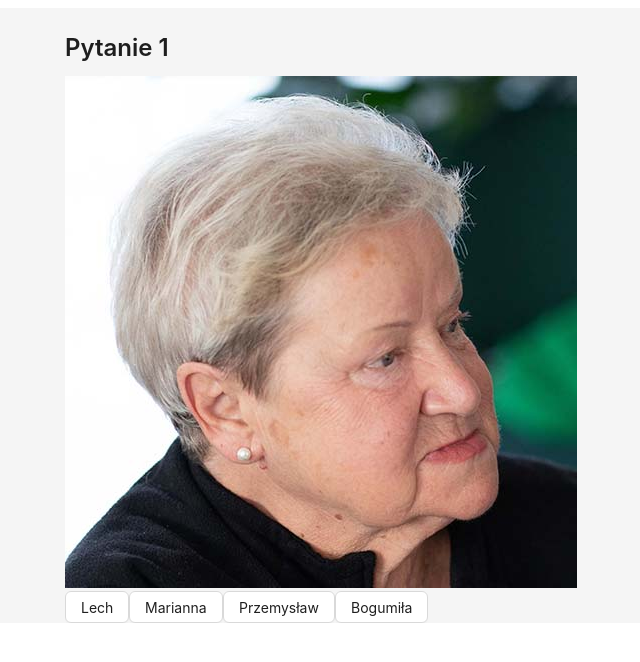
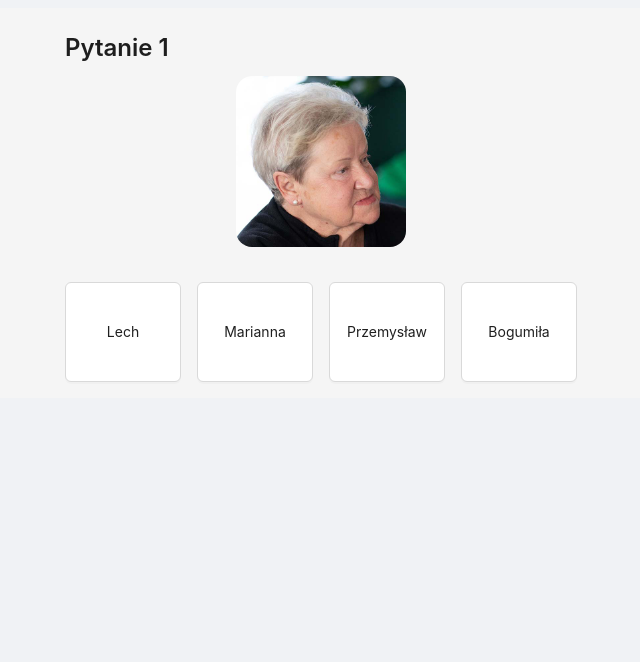
Before and after one commit to JamasterYT/srem-app, a React (Create React App) app: page /#/play-game in a window 1280 px wide. Shown: the top 662 px of the page, without its empty margins (319-959 px from the left). Built offline with nearby package versions, Linux system fonts and the light colour scheme.

Commit message:
finalSaturdayVersion

```diff
--- a/public/index.html
+++ b/public/index.html
@@ -25,6 +25,10 @@
       Learn how to configure a non-root public URL by running `npm run build`.
     -->
     <title>PsarskiQuiz</title>
+    <style>
+      body {
+        background-color: #f0f2f5;}
+        </style>
   </head>
   <body>
     <noscript>You need to enable JavaScript to run this app.</noscript>
--- a/src/HomePage.jsx
+++ b/src/HomePage.jsx
@@ -1,22 +1,33 @@
-// src/HomePage.tsx
 import React from "react";
-import { Button } from "antd";
+import { Button, Row, Col } from "antd";
 import { Link } from "react-router-dom";
-
+import { DatabaseOutlined, TrophyOutlined } from "@ant-design/icons";
 const HomePage = () => {
   return (
-    <div style={{ textAlign: "center" }}>
-      <Link to="/wiki">
-        <Button type="primary" style={{ margin: "10px" }}>
-          Wiki
-        </Button>
-      </Link>
-      <Link to="/quiz">
-        <Button type="primary" style={{ margin: "10px" }}>
-          Quiz
-        </Button>
-      </Link>
-    </div>
+    <Row style={{ height: '100vh' }}>
+          <Col xs={24} md={12} style={{ display: 'flex', justifyContent: 'center', alignItems: 'center' }}>
+            <Link to="/quiz">
+              <Button type="default" size="large" style={{
+                width: '80vw',
+                height: '40vh',
+                fontSize: '3em'  // Increase font size
+              }}>
+                <TrophyOutlined /> Quiz
+              </Button>
+            </Link>
+          </Col>
+      <Col xs={24} md={12} style={{ display: 'flex', justifyContent: 'center', alignItems: 'center' }}>
+        <Link to="/wiki">
+          <Button type="default" size="large" style={{
+            width: '80vw',
+            height: '40vh',
+            fontSize: '3em'  // Increase font size
+          }}>
+            <DatabaseOutlined /> Wiki
+          </Button>
+        </Link>
+      </Col>
+    </Row>
   );
 };
 
--- a/src/index.css
+++ b/src/index.css
@@ -1,5 +1,6 @@
 body {
   margin: 0;
+
   font-family: -apple-system, BlinkMacSystemFont, 'Segoe UI', 'Roboto', 'Oxygen',
     'Ubuntu', 'Cantarell', 'Fira Sans', 'Droid Sans', 'Helvetica Neue',
     sans-serif;
@@ -7,6 +8,7 @@ body {
   -moz-osx-font-smoothing: grayscale;
 }
 
+
 code {
   font-family: source-code-pro, Menlo, Monaco, Consolas, 'Courier New',
     monospace;
--- a/src/quiz/Game.jsx
+++ b/src/quiz/Game.jsx
@@ -1,5 +1,5 @@
 import React, { useState, useEffect } from "react";
-import { Card, Button, message, Typography } from "antd";
+import { Card, Button, message, Typography, Row, Col } from "antd"; // Import Row and Col
 import people from "../people.json";
 
 const { Title } = Typography;
@@ -55,18 +55,38 @@ const Game = () => {
   };
 
   return (
-    <div>
+    <div style={{ padding: '0 16px 16px 16px' }}>
+
       {currentPerson && (
         <div>
-          <Title level={3}>Pytanie {questionNumber}</Title> {/* Display the question number */}
-          <img src={`${process.env.PUBLIC_URL}/photos/${currentPerson.Zdjecie}`} alt={currentPerson.Imie} />
-          <div>
+          <Title level={3}>Pytanie {questionNumber}</Title>
+          <Row justify="center" style={{ marginBottom: '16px' }}>
+          <Col xs={24} sm={16} md={12} lg={8}>
+              <img
+            src={`${process.env.PUBLIC_URL}/photos/${currentPerson.Zdjecie}`}
+            alt={currentPerson.Imie}
+            style={{
+            width: '100%',
+            marginBottom: '16px',
+            borderRadius: '16px'  // This gives the image rounded corners
+            }}
+          />
+            </Col>
+
+          </Row>
+          <Row gutter={[16, 16]} justify="center">
             {options.map((person, index) => (
-              <Button  data-aos="flip-down" key={index} onClick={() => handleOptionClick(person)}>
-                {person.Imie}
-              </Button>
+              <Col xs={12} sm={12} md={6} key={index}> {/* Adjusted the xs prop value to 12 */}
+                <Button
+
+                  style={{ width: '100%', height: '100px' }} // Adjusted height to make it square-ish
+                  onClick={() => handleOptionClick(person)}
+                >
+                  {person.Imie}
+                </Button>
+              </Col>
             ))}
-          </div>
+          </Row>
         </div>
       )}
     </div>
--- a/src/quiz/Quiz.jsx
+++ b/src/quiz/Quiz.jsx
@@ -1,7 +1,7 @@
 import React, { useState, useEffect } from "react";
-import { Button, Typography } from "antd";
+import { Button, Typography,Divider } from "antd";
 import { Link } from "react-router-dom";
-
+import { ArrowLeftOutlined, TrophyOutlined } from "@ant-design/icons";
 const { Title } = Typography;
 
 const Quiz = () => {
@@ -18,9 +18,14 @@ const Quiz = () => {
       <Title>Twój najwyższy wynik: {highScore}</Title>
       <Link to="/play-game">
         <Button type="primary" size="large">
-          Play the Game
+        <TrophyOutlined /> Zagraj
         </Button>
       </Link>
+      <Divider>
+        <Link to="/">
+          <ArrowLeftOutlined /> Powrót do strony głównej
+        </Link>{" "}
+      </Divider>
     </div>
   );
 };
--- a/src/wiki/Wiki.jsx
+++ b/src/wiki/Wiki.jsx
@@ -26,7 +26,7 @@ const Wiki = () => {
         />
       ))}
       <Divider>
-        <Link to="/srem-app">
+        <Link to="/">
           <ArrowLeftOutlined /> Powrót do strony głównej
         </Link>{" "}
       </Divider>
```
